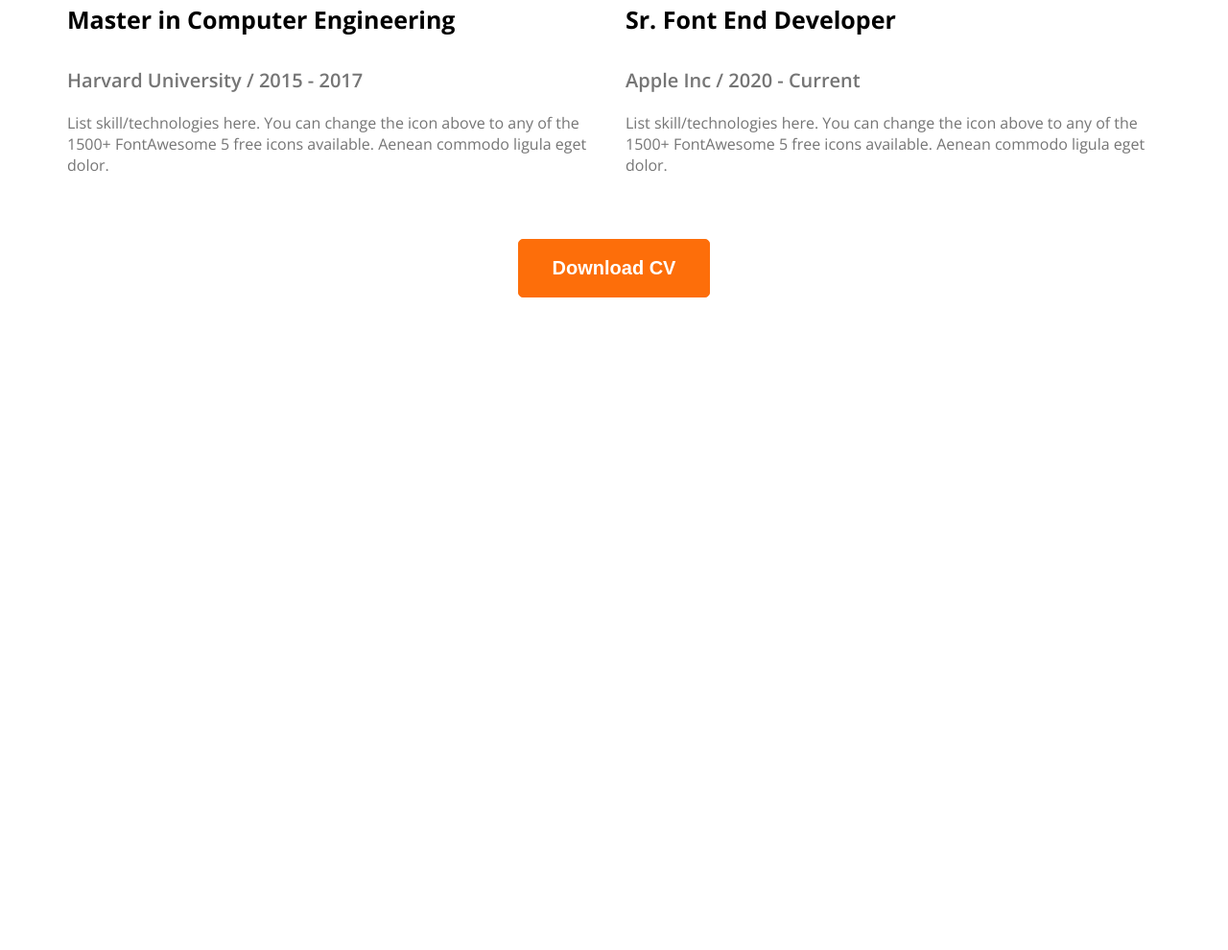
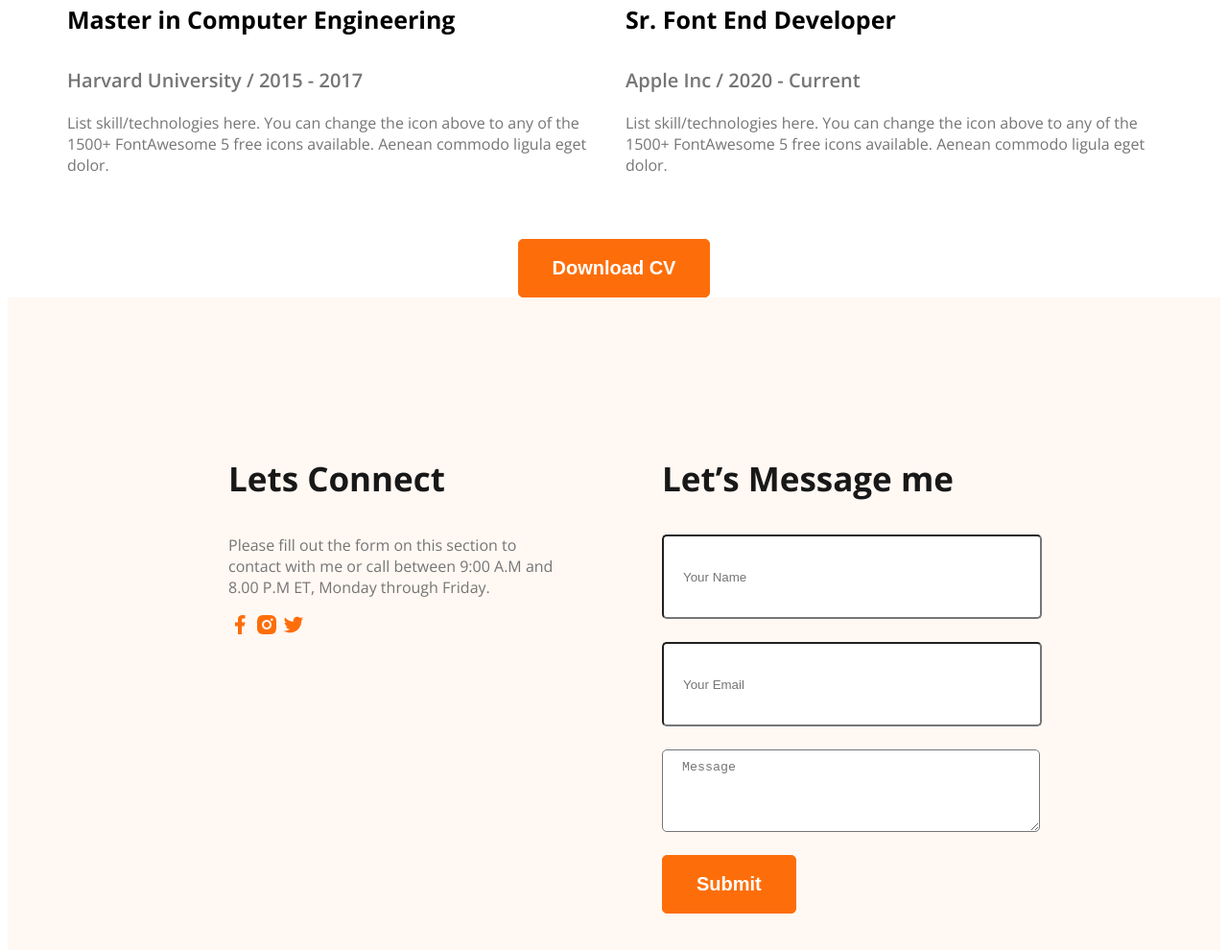
Before and after one commit to SudiptaRoy05/my-portfolio, a plain HTML site: page index.html in a window 1280 px wide. Shown: the part 3116-4106 px from the top of the page at 96% size. Before the commit the page ends 3434 px from the top, so only its background shows below. Drawn offline with nearby package versions, Linux system fonts and the light colour scheme.

Commit message:
added footer

```diff
--- a/index.html
+++ b/index.html
@@ -159,8 +159,26 @@
             <button class="btn-primary">Download CV</button>
         </div>
     </main>
-    <footer>
+    <footer class="bg-primary">
+        <div class="footer-column">
+            <h3 class="section-title">Lets Connect</h3>
+            <p class="text-info">Please fill out the form on this section to contact with me or call between 9:00 A.M and 8.00 P.M ET, Monday through Friday.</p>
+            <div>
+                <a href=""><img src="/images/icons/facebook.png" alt=""></a>
+                <a href=""><img src="/images/icons/insta.png" alt=""></a>
+                <a href=""><img src="/images/icons/twitter.png" alt=""></a>
 
+            </div>
+        </div>
+        <div class="footer-column">
+            <h3 class="section-title">Let’s Message me</h3>
+            <form action="">
+                <input type="text" placeholder="Your Name">
+                <input type="text" placeholder="Your Email">
+                <textarea type="text" name=""cols="30" rows="10" id="" placeholder="Message"></textarea>
+                <input type="submit" class="btn-primary" value="Submit">
+            </form>
+        </div>
     </footer>
 </body>
 
--- a/style/style.css
+++ b/style/style.css
@@ -178,3 +178,26 @@ main,section{
 .resume-download-container{
     margin-top: 50px;
 }
+
+
+/* //////////////footer styles/////////// */
+
+footer{
+    padding: 130px 230px;
+    display: flex;
+    gap: 100px;
+}
+
+.footer-column{
+    width: 50%;
+}
+
+footer input[type="text"] , footer textarea{
+    height: 64px;
+    border-radius: 5px;
+    background-color: #fff;
+    display: block;
+    width: 100%;
+    padding: 10px 20px;
+    margin-bottom: 24px;
+}
```
